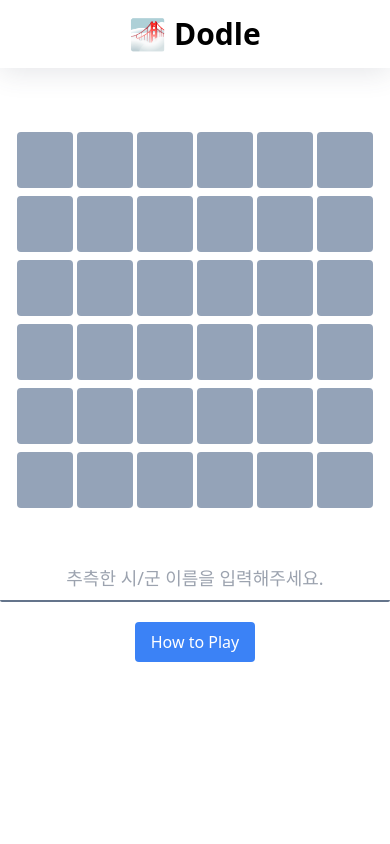
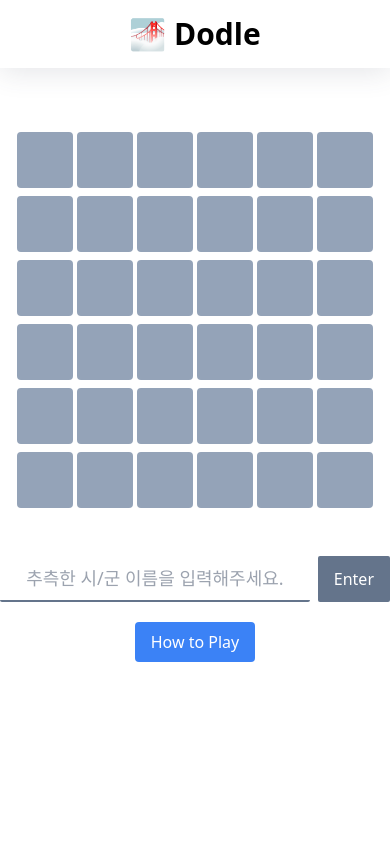
Before and after one commit to karpitony/dodle, a React (Vite) app: page / in a window 390 px wide. Shown: the top 844 px of the page. Built offline with nearby package versions, Linux system fonts and the light colour scheme.

Commit message:
모바일만 보이는 Enter 버튼 생성

```diff
--- a/src/components/game/AnswerInput.jsx
+++ b/src/components/game/AnswerInput.jsx
@@ -1,6 +1,19 @@
 import cn from "../../lib/cn";
 
 export default function AnswerInput({ value, onKeyDown, onChange }) {
+  const handleButtonClick = () => {
+    // 'Enter' keydown event 생성
+    const enterKeyDownEvent = new KeyboardEvent('keydown', {
+      key: 'Enter',
+      keyCode: 13, // Enter key code
+      code: 'Enter',
+      which: 13,
+      bubbles: true
+    });
+
+    // 실제로 input에서 'Enter' keydown 이벤트를 발생시킴
+    document.querySelector('input').dispatchEvent(enterKeyDownEvent);
+  };
   return (
     <div className="mt-12 flex justify-center">
       <input
@@ -19,6 +32,15 @@ export default function AnswerInput({ value, onKeyDown, onChange }) {
           transition: "border-color 0.2s ease-in-out",
         }}
       />
+      <button
+        className={cn(
+          "ml-2 px-4 py-1 bg-slate-500 focus:bg-green-500 text-white rounded-sm",
+          "md:hidden"
+        )}
+        onClick={handleButtonClick}
+      >
+        Enter
+      </button>
     </div>
   );
 }
```
